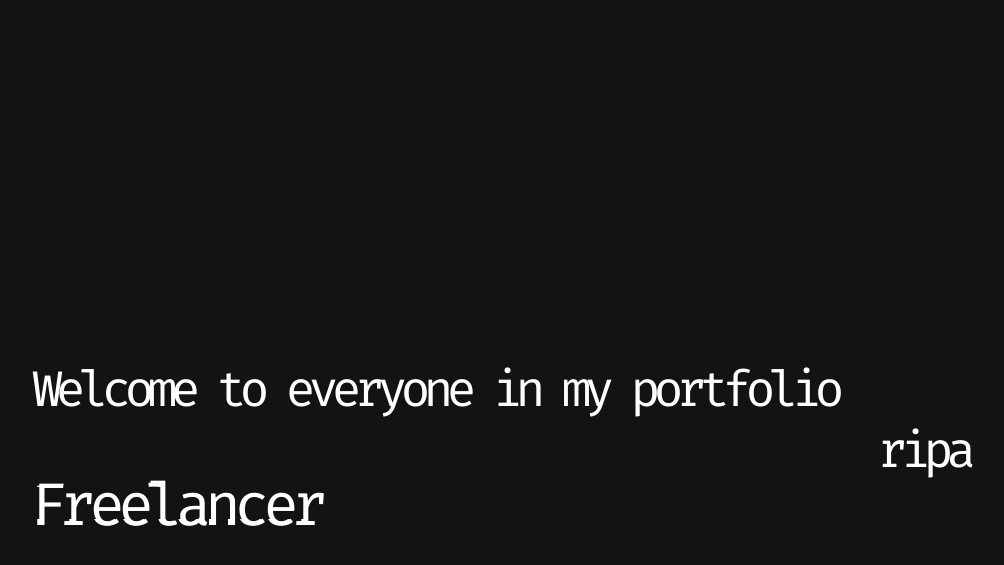
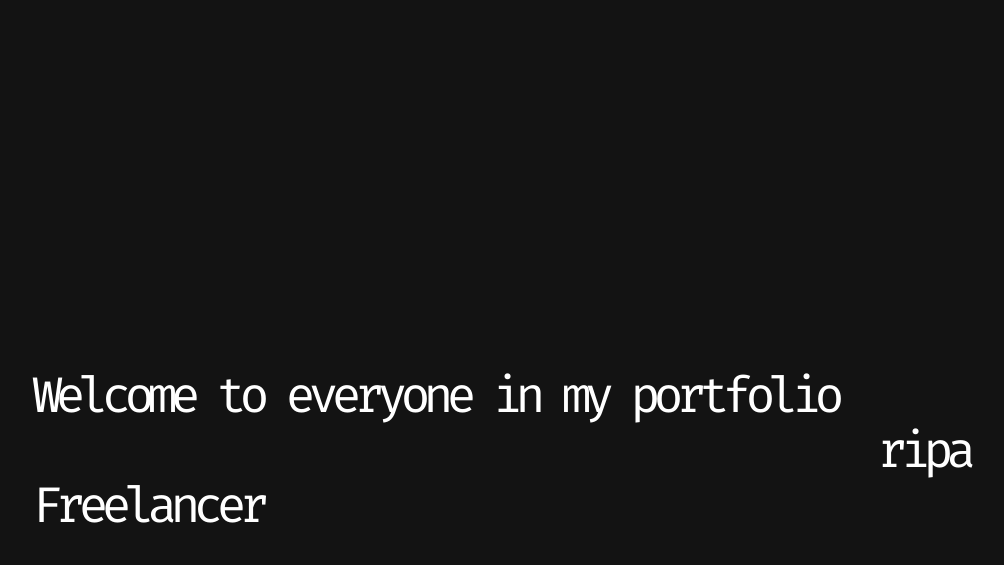
Before and after one commit to ripa001/ripa001.github.io, a Jekyll site: the page built from index.html, in a window 1280 px wide. Shown: the top 565 px of the page, without its empty margins (139-1143 px from the left). Built offline with Jekyll 4.4.1, drawn with Linux system fonts in a browser that asks for light colours.

Commit message:
Update style.css

```diff
--- a/css/style.css
+++ b/css/style.css
@@ -55,65 +55,3 @@
   font-size: 36px;
   margin-left: 50px;
 }
-
-
-.transation{
-  animation: glitch 1s linear infinite;
-   font-size: 60px;
-}
-
-@keyframes glitch{
-  2%,64%{
-    transform: translate(2px,0) skew(0deg);
-  }
-  4%,60%{
-    transform: translate(-2px,0) skew(0deg);
-  }
-  62%{
-    transform: translate(0,0) skew(5deg);
-  }
-}
-
-.transation:before,
-.transation:after{
-  content: attr(title);
-  position: absolute;
-  left: 0;
-}
-
-
-.transation:before{
-  animation: glitchTop 1s linear infinite;
-  clip-path: polygon(0 0, 100% 0, 100% 22%, 0 22%);
-  -webkit-clip-path: polygon(0 0, 100% 0, 100% 22%, 0 22%);
-}
-
-@keyframes glitchTop{
-  2%,64%{
-    transform: translate(2px,-2px);
-  }
-  4%,60%{
-    transform: translate(-2px,2px);
-  }
-  62%{
-    transform: translate(13px,-1px) skew(-13deg);
-  }
-}
-
-.transation:after{
-  animation: glitchBotom 1.5s linear infinite;
-  clip-path: polygon(0 70%, 100% 70%, 100% 100%, 0 100%);
-  -webkit-clip-path: polygon(0 70%, 100% 70%, 100% 100%, 0 100%);
-}
-
-@keyframes glitchBotom{
-  2%,64%{
-    transform: translate(-2px,0);
-  }
-  4%,60%{
-    transform: translate(-2px,0);
-  }
-  62%{
-    transform: translate(-22px,5px) skew(21deg);
-  }
-}
```
